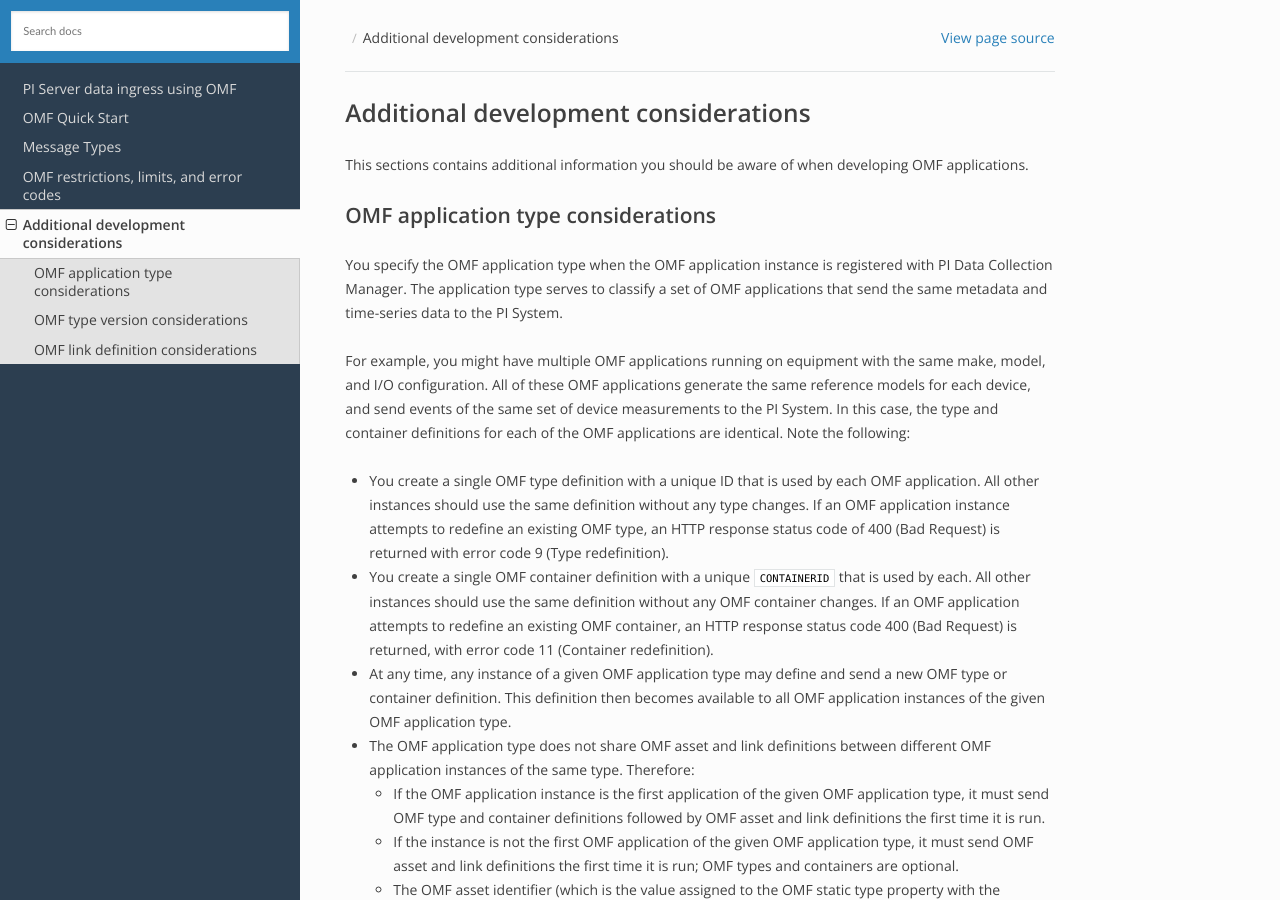
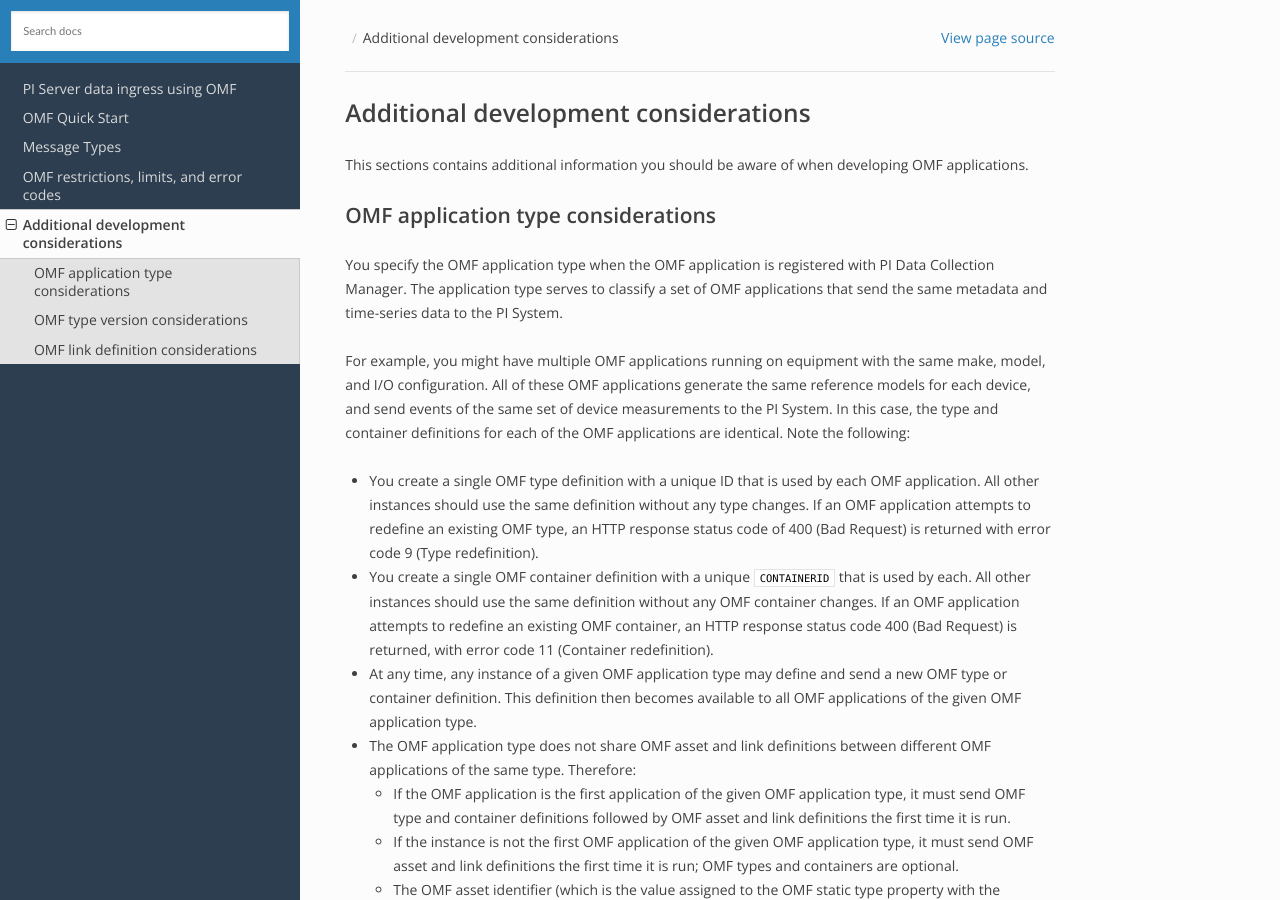
Before and after one commit to osisoft/OMF-Developer-Companion-Guide, a Sphinx documentation site: the page built from docs/Other_considerations.rst, in a window 1280 px wide and 900 px high. Built offline with Sphinx 7.4.7 and the Read the Docs theme 2.0.0, drawn with Linux system fonts in a browser that asks for light colours; some of the changed text lies outside the part shown.

Commit message:
Update Other_considerations.rst

```diff
--- a/docs/Other_considerations.rst
+++ b/docs/Other_considerations.rst
@@ -6,7 +6,7 @@ This sections contains additional information you should be aware of when develo
 OMF application type considerations
 -----------------------------------
 
-You specify the OMF application type when the OMF application instance is registered with PI Data Collection Manager.
+You specify the OMF application type when the OMF application is registered with PI Data Collection Manager.
 The application type serves to classify a set of OMF applications that send the same metadata and time-series data to the PI System.
 
 For example, you might have multiple OMF applications running on equipment with the same make, model, and I/O configuration.
@@ -15,17 +15,17 @@ measurements to the PI System. In this case, the type and container definitions
 Note the following:
 
 * You create a single OMF type definition with a unique ID that is used by each OMF application. All other instances should
-  use the same definition without any type changes. If an OMF application instance attempts to redefine an existing OMF type, an HTTP
+  use the same definition without any type changes. If an OMF application attempts to redefine an existing OMF type, an HTTP
   response status code of 400 (Bad Request) is returned with error code 9 (Type redefinition).
 * You create a single OMF container definition with a unique ``CONTAINERID`` that is used by each. All other instances should
   use the same definition without any OMF container changes. If an OMF application attempts to redefine an existing OMF
   container, an HTTP response status code 400 (Bad Request) is returned, with error code 11 (Container redefinition).
 * At any time, any instance of a given OMF application type may define and send a new OMF type or container definition.
-  This definition then becomes available to all OMF application instances of the given OMF application type.
-* The OMF application type does not share OMF asset and link definitions between different OMF application instances of
+  This definition then becomes available to all OMF applications of the given OMF application type.
+* The OMF application type does not share OMF asset and link definitions between different OMF applications of
   the same type. Therefore:
 
-  * If the OMF application instance is the first application of the given OMF application type, it must send OMF type and
+  * If the OMF application is the first application of the given OMF application type, it must send OMF type and
     container definitions followed by OMF asset and link definitions the first time it is run.
   * If the instance is not the first OMF application of the given OMF application type, it must send OMF asset and link
     definitions the first time it is run; OMF types and containers are optional.
@@ -73,7 +73,7 @@ OMF link definition considerations
 OMF link definition creates AF Templates, Enumeration Sets, Attribute Templates, and finally instantiates AF Elements and
 Attributes from the templates, and builds AF tree structure. In other words, link definitions creates everything related
 to AF and metadata storage. It does not participate in PI Server modifications – PI point creation happens when OMF
-application instance sends events to the defined containers.
+application sends events to the defined containers.
 
 Links between root, assets and containers are not currently immutable, so special care should be taken to not redefine
 them unintentionally.
```
